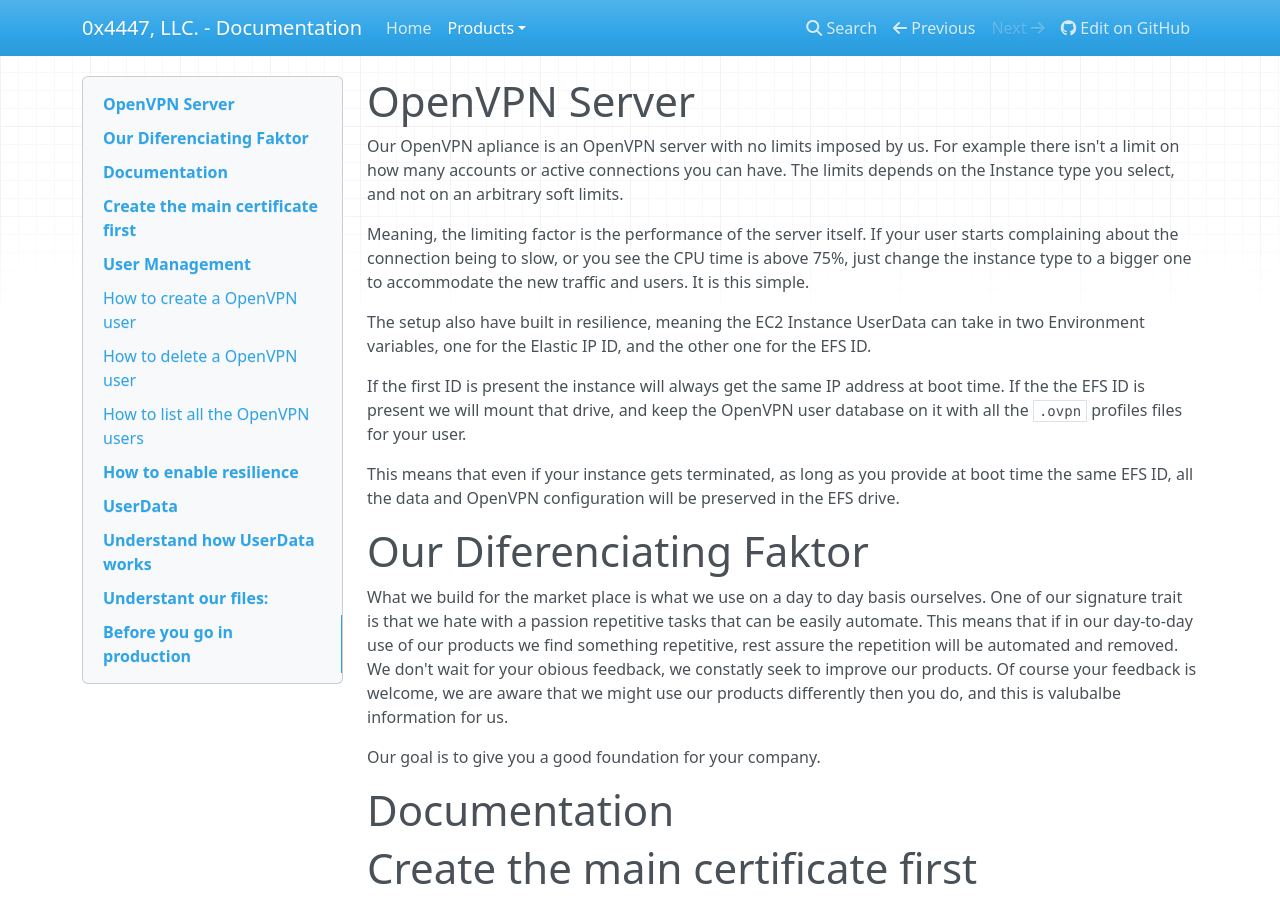
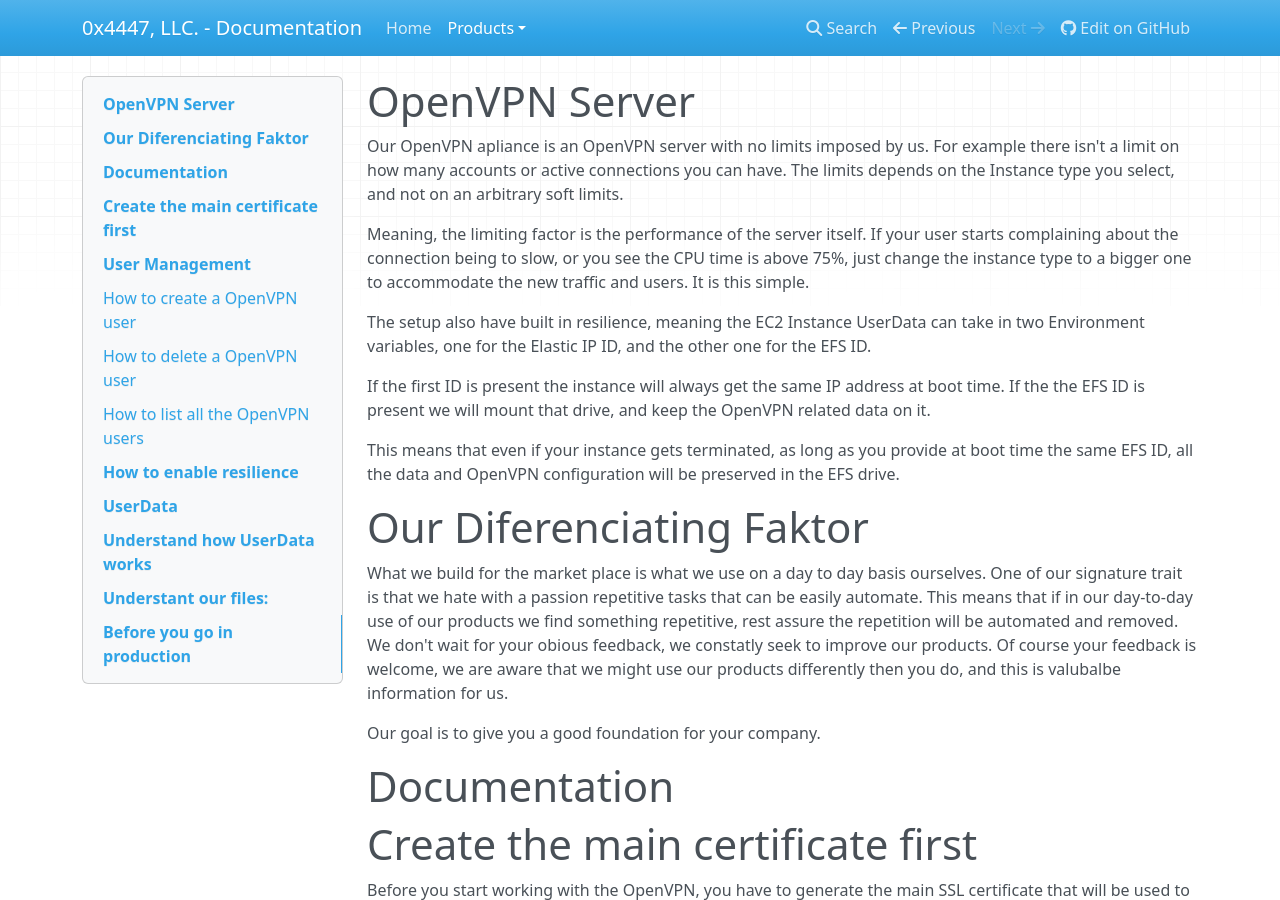
Before and after one commit to 0x4447-office/0x4447_webpage_documentation, an MkDocs documentation site: the page built from docs/products/openvpn-server.md, in a window 1280 px wide and 900 px high. Built offline with MkDocs 1.6.1, drawn with Linux system fonts in a browser that asks for light colours; nearby versions of some CDN libraries.

Commit message:
Update openvpn-server.md

```diff
--- a/docs/products/openvpn-server.md
+++ b/docs/products/openvpn-server.md
@@ -11,7 +11,7 @@ Meaning, the limiting factor is the performance of the server itself. If your us
 
 The setup also have built in resilience, meaning the EC2 Instance UserData can take in two Environment variables, one for the Elastic IP ID, and the other one for the EFS ID.
 
-If the first ID is present the instance will always get the same IP address at boot time. If the the EFS ID is present we will mount that drive, and keep the OpenVPN user database on it with all the `.ovpn` profiles files for your user.
+If the first ID is present the instance will always get the same IP address at boot time. If the the EFS ID is present we will mount that drive, and keep the OpenVPN related data on it.
 
 This means that even if your instance gets terminated, as long as you provide at boot time the same EFS ID, all the data and OpenVPN configuration will be preserved in the EFS drive.
 
```
